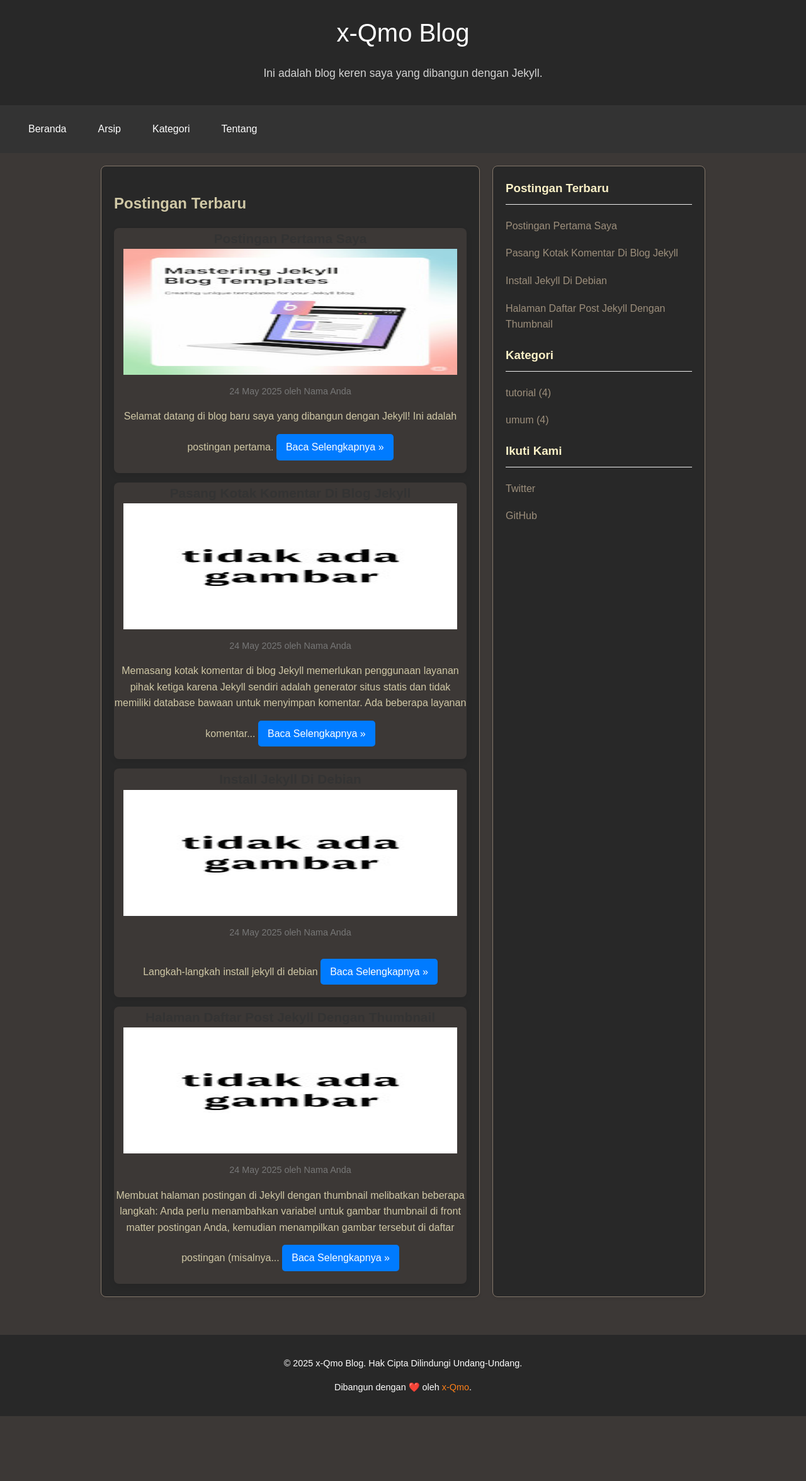
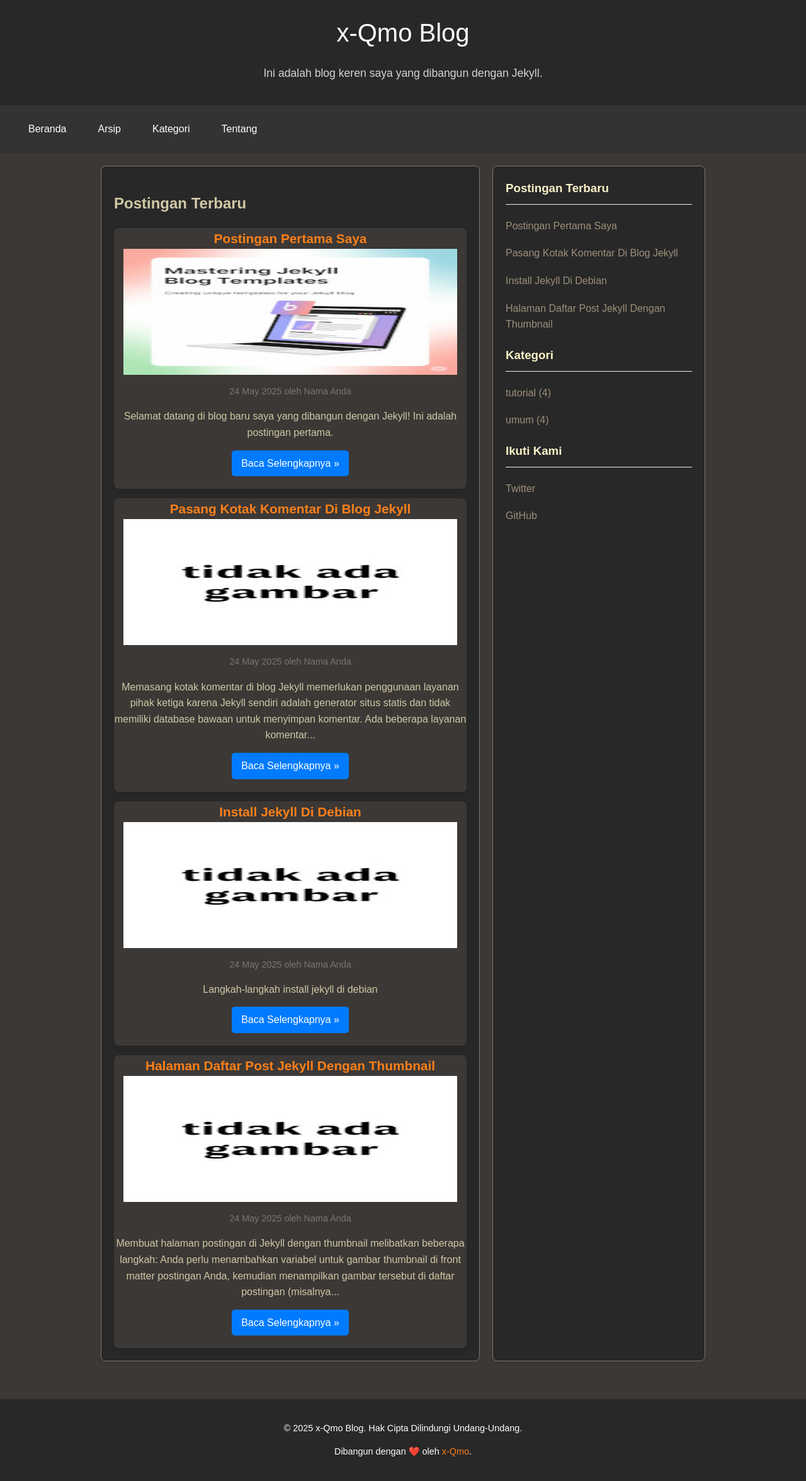
Before and after one commit to x-qmo/x-qmo.github.io, a Jekyll site: the page built from index.html, in a window 1280 px wide. Shown: the whole page at 63% size. Built offline with Jekyll 4.4.1, drawn with Linux system fonts in a browser that asks for light colours; before the commit the page ends 2248 px from its top, so only the background shows below that.

Commit message:
update style

```diff
--- a/assets/css/style.scss
+++ b/assets/css/style.scss
@@ -45,7 +45,7 @@ text-align: center;
 
 .post-item h3 a {
     text-decoration: none;
-    color: #333;
+    color: #fe8019;
     transition: color 0.3s ease;
 }
 
--- a/index.html
+++ b/index.html
@@ -24,7 +24,7 @@ description: Selamat datang di blog pribadi saya!
     </p>
     <div class="post-excerpt">
       {{ post.excerpt | strip_html | truncatewords: 30 }}
-      <a href="{{ post.url | relative_url }}" class="read-more">Baca Selengkapnya &raquo;</a>
+      <div><a href="{{ post.url | relative_url }}" class="read-more">Baca Selengkapnya &raquo;</a></div>
     </div>
     </div>
   </article>
```
